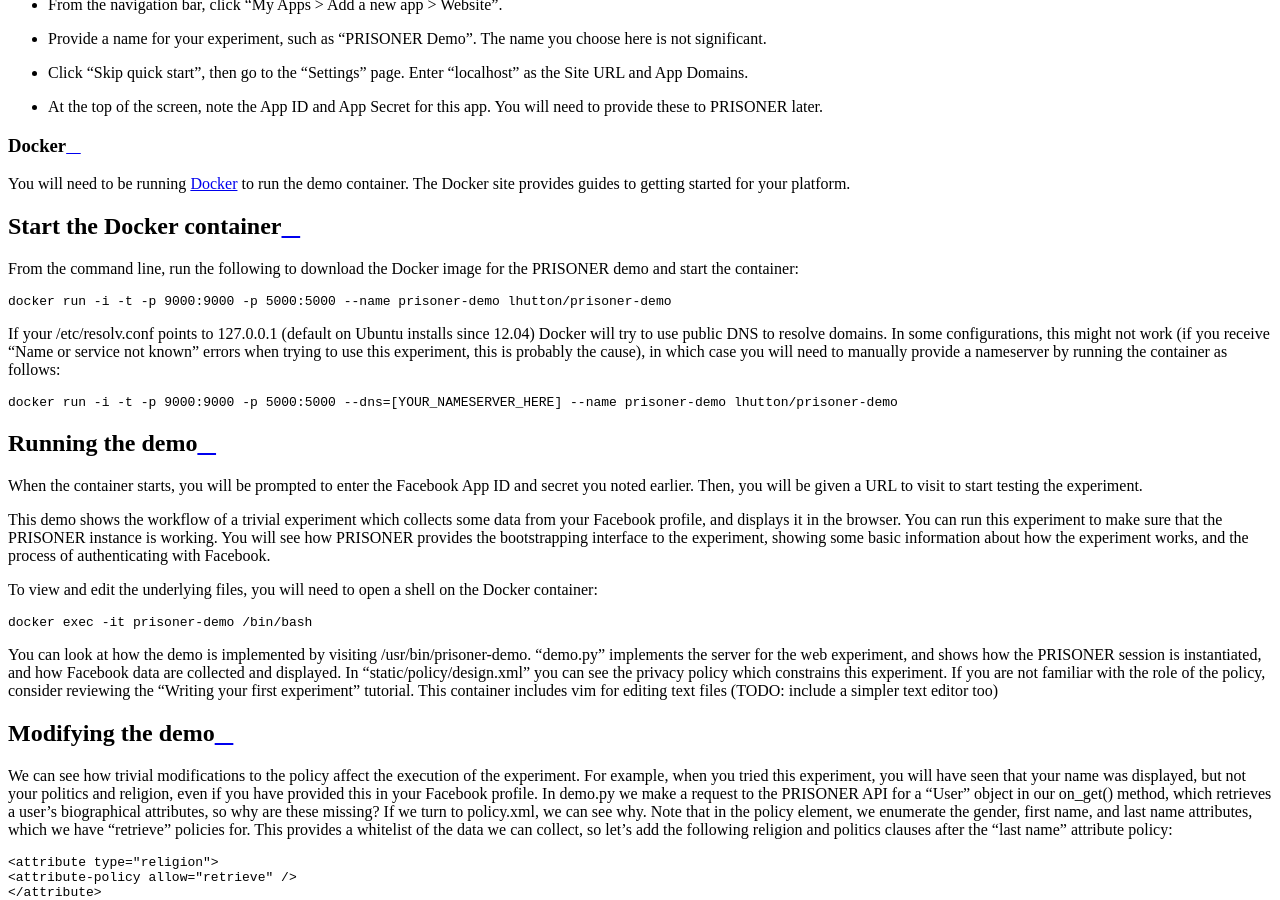
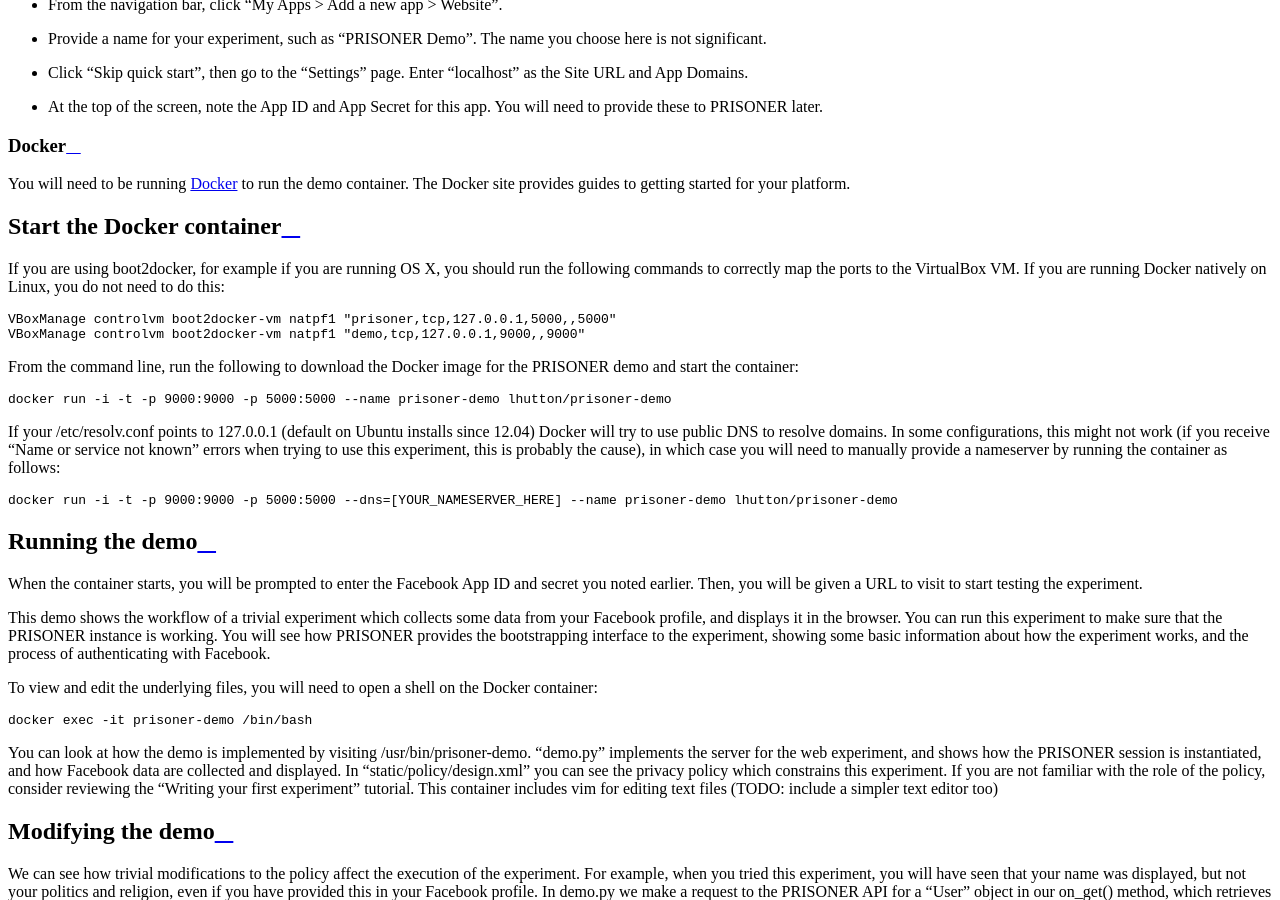
Before and after one commit to uoscompsci/PRISONER, a Sphinx documentation site: the page built from doc/tutorials.demo.rst, in a window 1280 px wide and 900 px high, scrolled down 1223 px. Built offline with Sphinx 7.4.7 and the Read the Docs theme 2.0.0, drawn with Linux system fonts in a browser that asks for light colours.

Commit message:
updated with save docs

```diff
--- a/doc/tutorials.demo.rst
+++ b/doc/tutorials.demo.rst
@@ -23,6 +23,10 @@
 Start the Docker container
 --------------------------
 
+If you are using boot2docker, for example if you are running OS X, you should run the following commands to correctly map the ports to the VirtualBox VM. If you are running Docker natively on Linux, you do not need to do this::
+
+ VBoxManage controlvm boot2docker-vm natpf1 "prisoner,tcp,127.0.0.1,5000,,5000"
+ VBoxManage controlvm boot2docker-vm natpf1 "demo,tcp,127.0.0.1,9000,,9000"
 
 From the command line, run the following to download the Docker image for the PRISONER demo and start the container::
 
```
Also changed, not shown: 5 other files.
